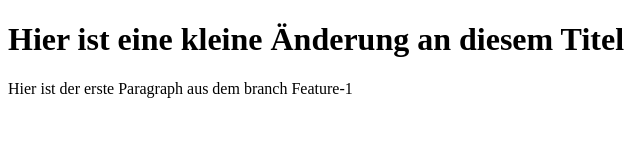
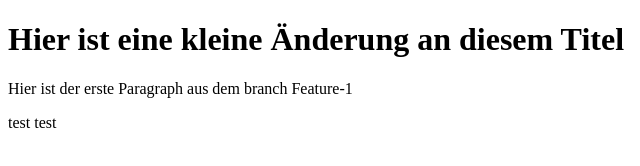
Before and after one commit to Pwol99/github-2022-kurs, a plain HTML site: page index.html in a window 1280 px wide. Shown: the full height of the page, 0-640 px from the left. Drawn offline with Linux system fonts and the light colour scheme.

Commit message:
jsadjsadhsad#

```diff
--- a/index.html
+++ b/index.html
@@ -5,4 +5,7 @@
         <h1>Hier ist eine kleine Änderung an diesem Titel</h1>
         <p>Hier ist der erste Paragraph aus dem branch Feature-1</p>
     </body>
+    <p>test test
+
+    </p>
 </html>
```
